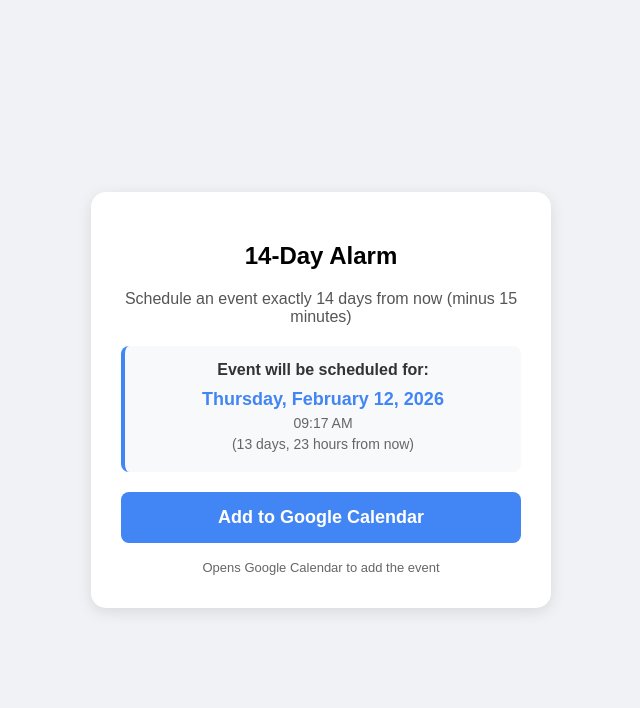
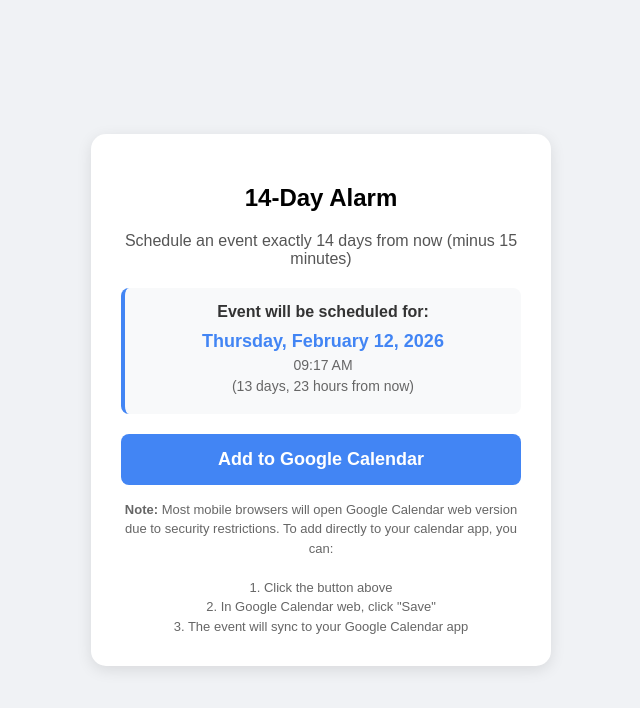
Before and after one commit to azh1205/14days-alarm, a plain HTML site: page index.html in a window 1280 px wide. Shown: the whole page, without its empty margins (319-959 px from the left). Drawn offline with Linux system fonts and the light colour scheme.

Commit message:
Update index.html

```diff
--- a/index.html
+++ b/index.html
@@ -25,7 +25,8 @@
             max-width: 400px;
             width: 100%;
         }
-        button {
+        .calendar-link {
+            display: block;
             padding: 15px 30px;
             font-size: 18px;
             font-weight: bold;
@@ -36,9 +37,11 @@
             cursor: pointer;
             transition: background 0.3s;
             width: 100%;
+            text-decoration: none;
+            box-sizing: border-box;
         }
-        button:hover { background-color: #357ae8; }
-        button:active { background-color: #2a66c7; }
+        .calendar-link:hover { background-color: #357ae8; }
+        .calendar-link:active { background-color: #2a66c7; }
         p { color: #555; margin-bottom: 20px; }
         .date-preview {
             background: #f8f9fa;
@@ -83,10 +86,13 @@
         <div class="date-details" id="eventDay"></div>
     </div>
 
-    <button onclick="addToCalendar()">Add to Google Calendar</button>
+    <a href="#" class="calendar-link" id="calendarLink">Add to Google Calendar</a>
 
     <div class="note">
-        Opens Google Calendar to add the event
+        <strong>Note:</strong> Most mobile browsers will open Google Calendar web version due to security restrictions. To add directly to your calendar app, you can:<br><br>
+        1. Click the button above<br>
+        2. In Google Calendar web, click "Save"<br>
+        3. The event will sync to your Google Calendar app
     </div>
 </div>
 <script>
@@ -118,12 +124,12 @@
         const daysFromNow = Math.floor((alarmTime - now) / (1000 * 60 * 60 * 24));
         const hoursRemaining = Math.floor(((alarmTime - now) % (1000 * 60 * 60 * 24)) / (1000 * 60 * 60));
         document.getElementById('eventDay').textContent = `(${daysFromNow} days, ${hoursRemaining} hours from now)`;
+
+        // Update the calendar link href
+        updateCalendarLink(alarmTime);
     }
 
-    function addToCalendar() {
-        const now = new Date();
-        // 14 days - 15 minutes
-        const alarmTime = new Date(now.getTime() + (14 * 24 * 60 * 60 * 1000) - (15 * 60 * 1000));
+    function updateCalendarLink(alarmTime) {
         const endTime = new Date(alarmTime.getTime() + (30 * 60 * 1000));
         const title = "14-Day Alarm (Offset)";
         const description = "Auto-generated 14-day reminder.";
@@ -139,8 +145,8 @@
             `&dates=${formatDate(alarmTime)}/${formatDate(endTime)}` +
             `&details=${encodeURIComponent(description)}`;
 
-        // Open the URL
-        window.open(calendarUrl, '_blank');
+        // Set the href directly on the link
+        document.getElementById('calendarLink').href = calendarUrl;
     }
 
     // Update display when page loads
```
